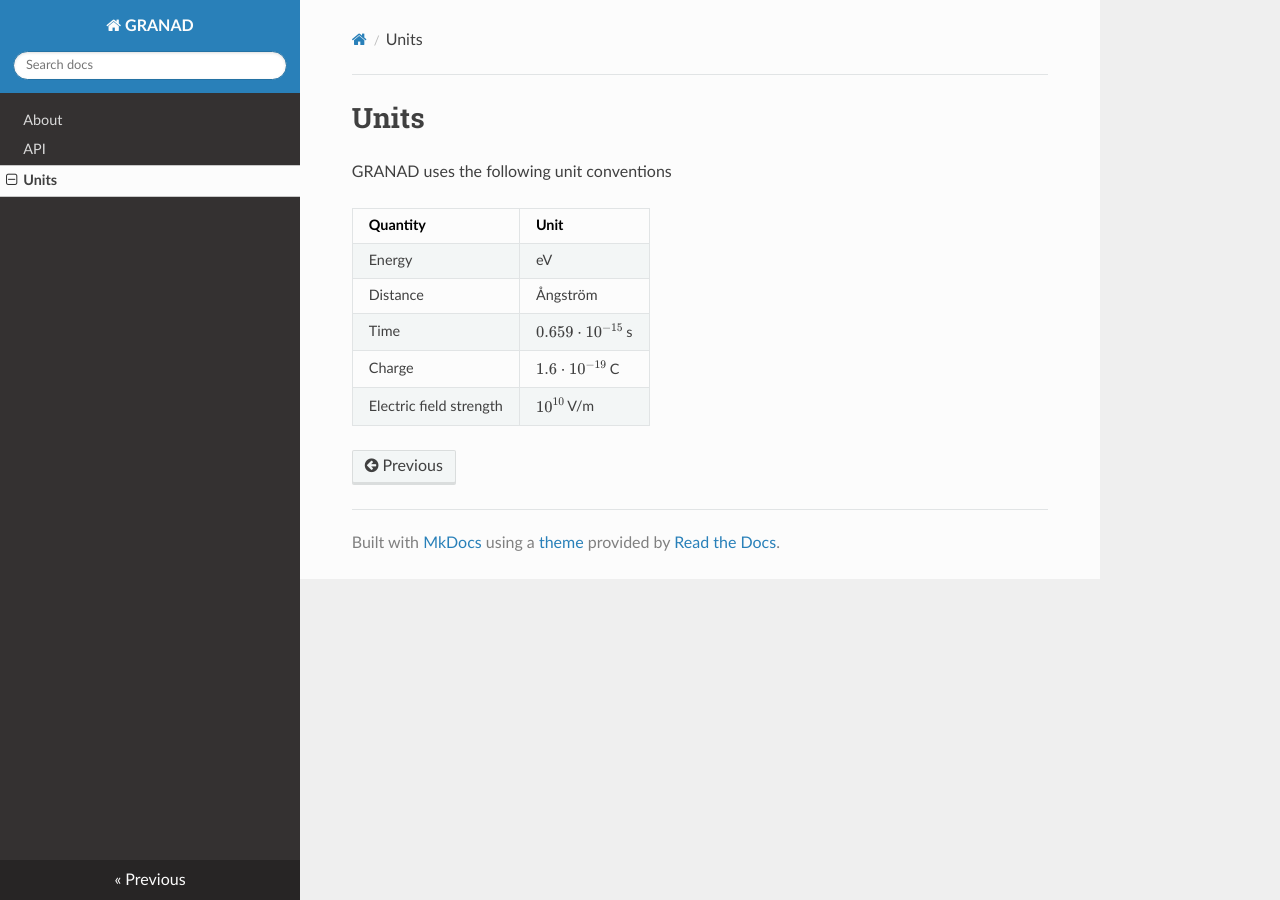
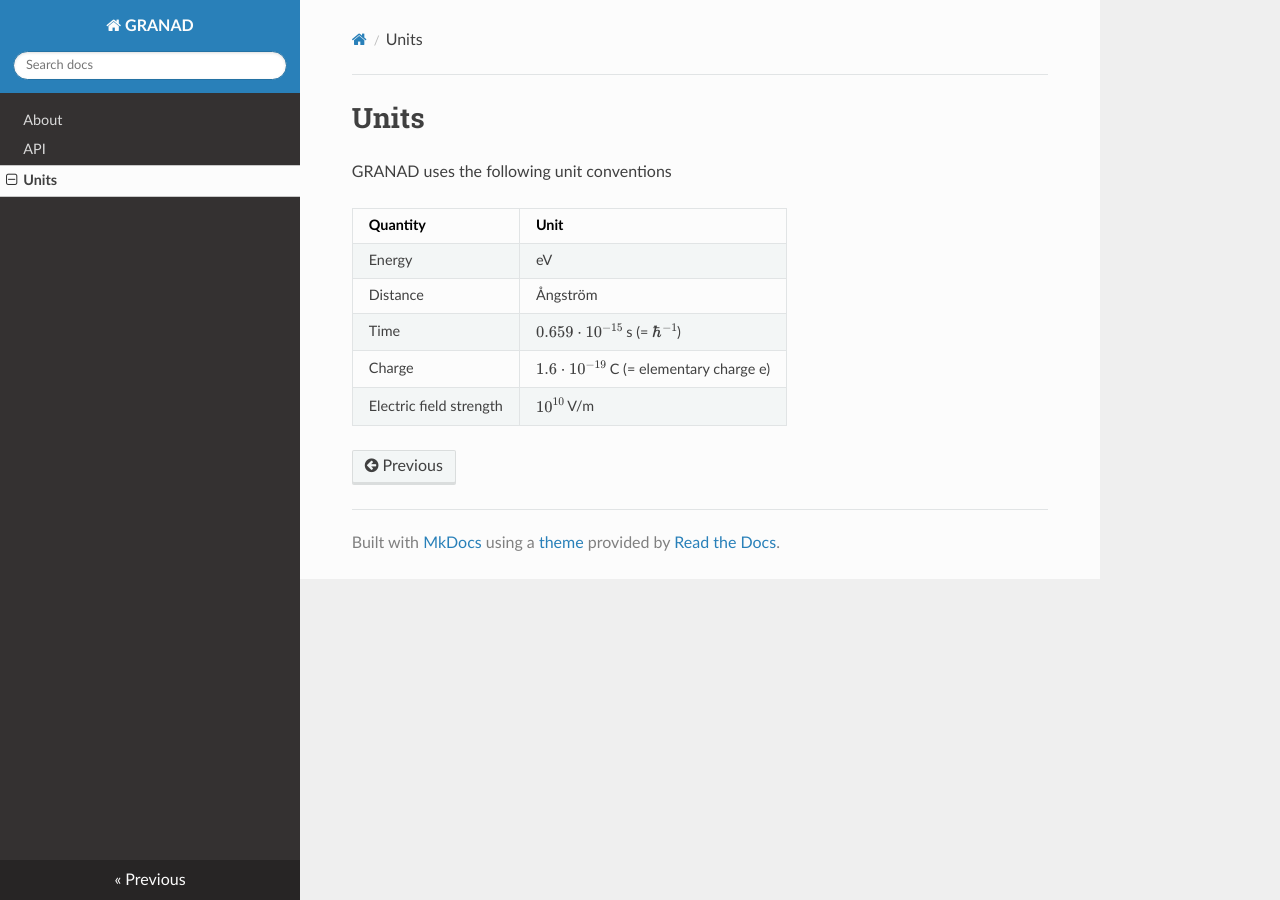
Before and after one commit to GRANADlauncher/granad, an MkDocs documentation site: the page built from docs/units.md, in a window 1280 px wide. Built offline with MkDocs 1.6.1, drawn with Linux system fonts in a browser that asks for light colours; nearby versions of some CDN libraries.

Commit message:
doc : unit table

```diff
--- a/docs/units.md
+++ b/docs/units.md
@@ -2,10 +2,10 @@
 
 GRANAD uses the following unit conventions
 
-| Quantity               | Unit                      |
-|------------------------|---------------------------|
-| Energy                 | eV                        |
-| Distance               | Ångström                  |
-| Time                   | \(0.659 \cdot 10^{-15}\) s|
-| Charge                 | \(1.6 \cdot 10^{-19}\) C  |
-| Electric field strength| \(10^{10}\) V/m           |
+| Quantity                | Unit                                              |
+|-------------------------|---------------------------------------------------|
+| Energy                  | eV                                                |
+| Distance                | Ångström                                          |
+| Time                    | \(0.659 \cdot 10^{-15}\) s (= $\hbar^{-1}$)       |
+| Charge                  | \(1.6 \cdot 10^{-19}\) C  (= elementary charge e) |
+| Electric field strength | \(10^{10}\) V/m                                   |
```
